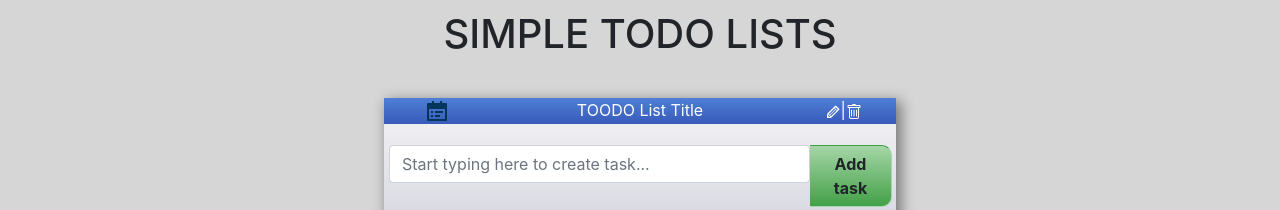
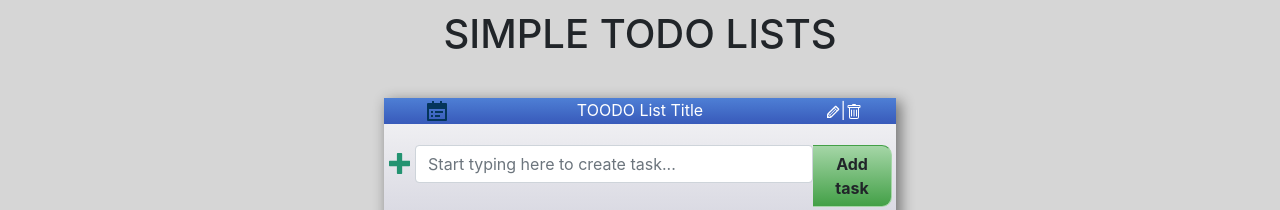
Before and after one commit to kirill-oleynik/todo-list-web, a React (Create React App) app: page / in a window 1280 px wide. Shown: the top 210 px of the page. Built offline with nearby package versions, Linux system fonts and the light colour scheme.

Commit message:
add plus icon to new task form

```diff
--- a/src/components/add-task-form/add-task-form.css
+++ b/src/components/add-task-form/add-task-form.css
@@ -22,3 +22,9 @@
   border-bottom-left-radius: 0px;
   font-weight: bold;
 }
+.task-plus-icon {
+  font-size: 2rem;
+  padding-right: 5px;
+  padding-top: 5px;
+  color: rgb(35,147,113);
+}
--- a/src/components/add-task-form/add-task-form.js
+++ b/src/components/add-task-form/add-task-form.js
@@ -1,5 +1,6 @@
 import React from 'react';
 import './add-task-form.css';
+import {ImPlus} from 'react-icons/im';
 
 const AddTaskForm = () => {
   return(
@@ -7,6 +8,7 @@ const AddTaskForm = () => {
     <div class="input-group input-group-sm mb-3">
     </div>
     <div class="input-group-prepend">
+    <ImPlus className='task-plus-icon' />
     <input placeholder='Start typing here to create task...' type="text" className="form-control" aria-label="Small" aria-describedby="inputGroup-sizing-sm"></input>
       <button class="btn" type="button">Add task</button>
     </div>
```
